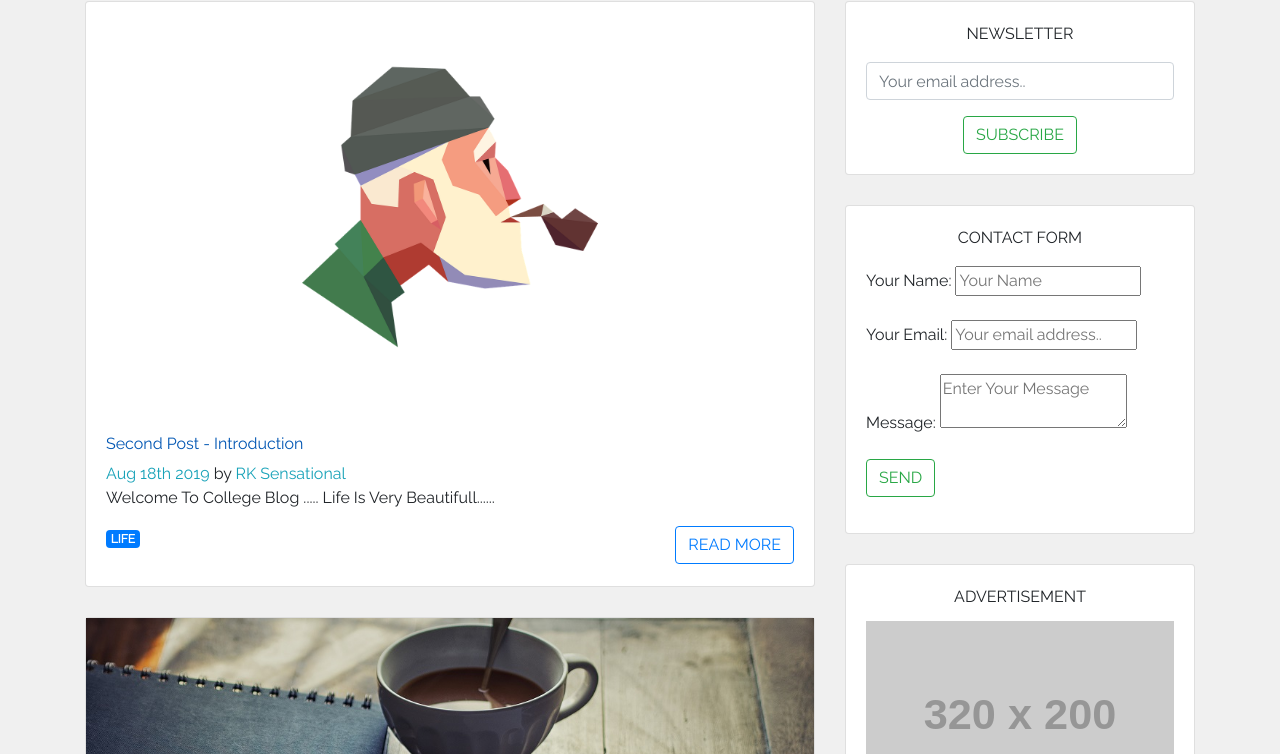
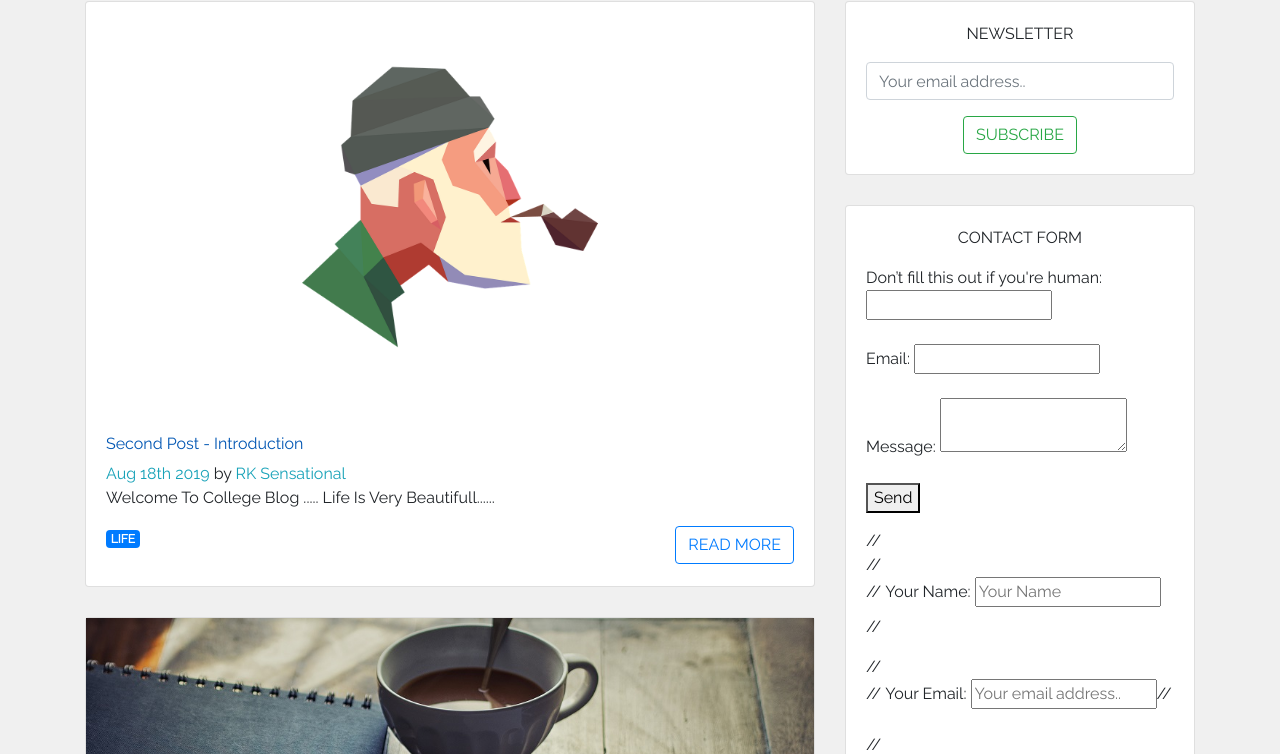
Before and after one commit to Rksensational/college-blog-applicaton, a Gatsby site: page / in a window 1280 px wide. Shown: the part 127-881 px from the top of the page. Built offline with nearby package versions, Linux system fonts and the light colour scheme; Gatsby itself is replaced by a stand-in of ours; placeholder pictures from the web are drawn by us.

Commit message:
Update Sidebar.js

```diff
--- a/src/components/Sidebar.js
+++ b/src/components/Sidebar.js
@@ -103,21 +103,35 @@ const Sidebar = ({ author, authorFluid }) => (
         <CardTitle className="text-center text-uppercase mb-3">
           Contact Form
         </CardTitle>
-        <form name="Contact" method= "POST" data-netlify="true">
-  <p>
-    <label>Your Name: <input type="text" name="name" placeholder="Your Name" /></label>
+<form name="contact" method="POST" netlify-honeypot="bot-field" data-netlify="true">
+  <p class="hidden">
+    <label>Don’t fill this out if you're human: <input name="bot-field" /></label>
   </p>
   <p>
-    <label>Your Email: <input type="email" name="email" placeholder="Your email address.." /></label>
-  </p>
-
-  <p>
-    <label>Message: <textarea name="message" placeholder="Enter Your Message"></textarea></label>
+    <label>Email: <input type="text" name="email" /></label>
   </p>
   <p>
-    <button type="submit"  className="btn btn-outline-success text-uppercase">Send</button>
+    <label>Message: <textarea name="message"></textarea></label>
+  </p>
+  <p>
+    <button type="submit">Send</button>
   </p>
 </form>
+//         <form name="Contact" method= "POST" data-netlify="true">
+//   <p>
+//     <label>Your Name: <input type="text" name="name" placeholder="Your Name" /></label>
+//   </p>
+//   <p>
+//     <label>Your Email: <input type="email" name="email" placeholder="Your email address.." /></label>
+//   </p>
+
+//   <p>
+//     <label>Message: <textarea name="message" placeholder="Enter Your Message"></textarea></label>
+//   </p>
+//   <p>
+//     <button type="submit"  className="btn btn-outline-success text-uppercase">Send</button>
+//   </p>
+// </form>
       </CardBody>
     </Card>
 
```
